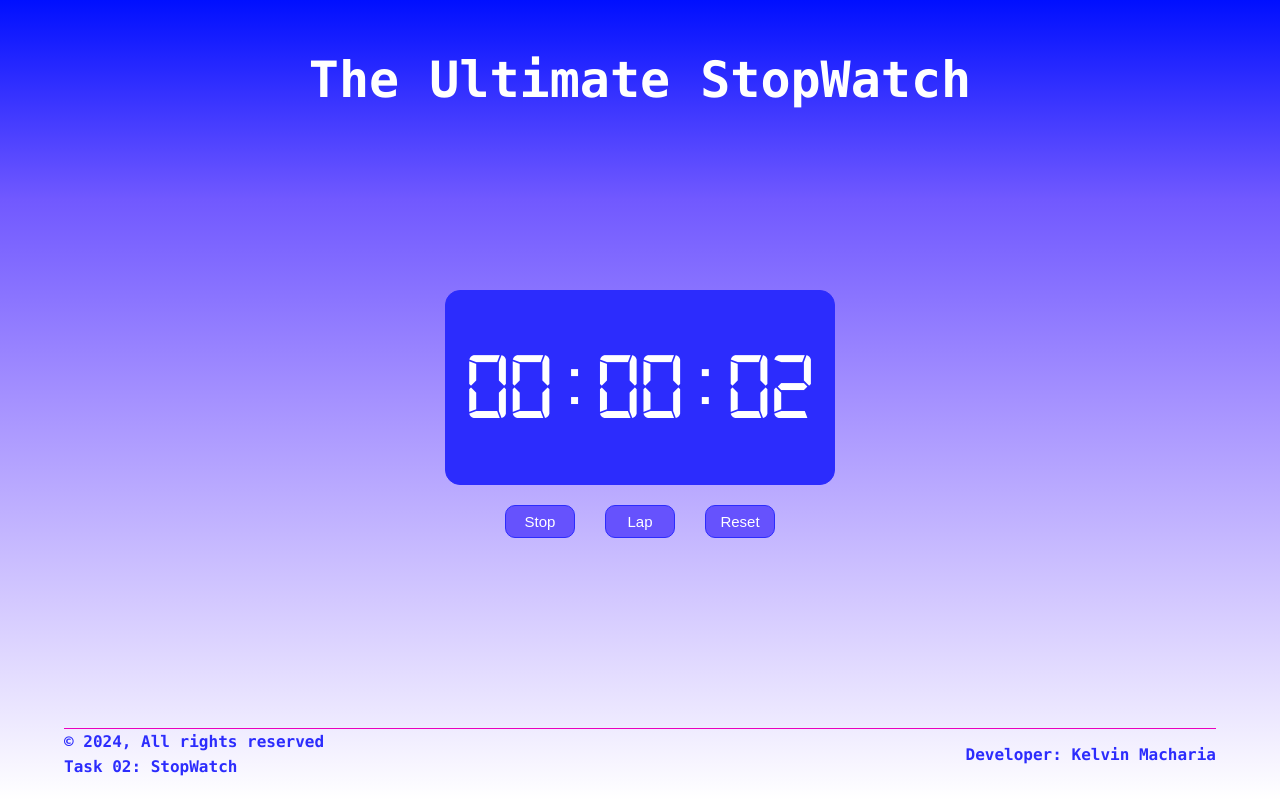
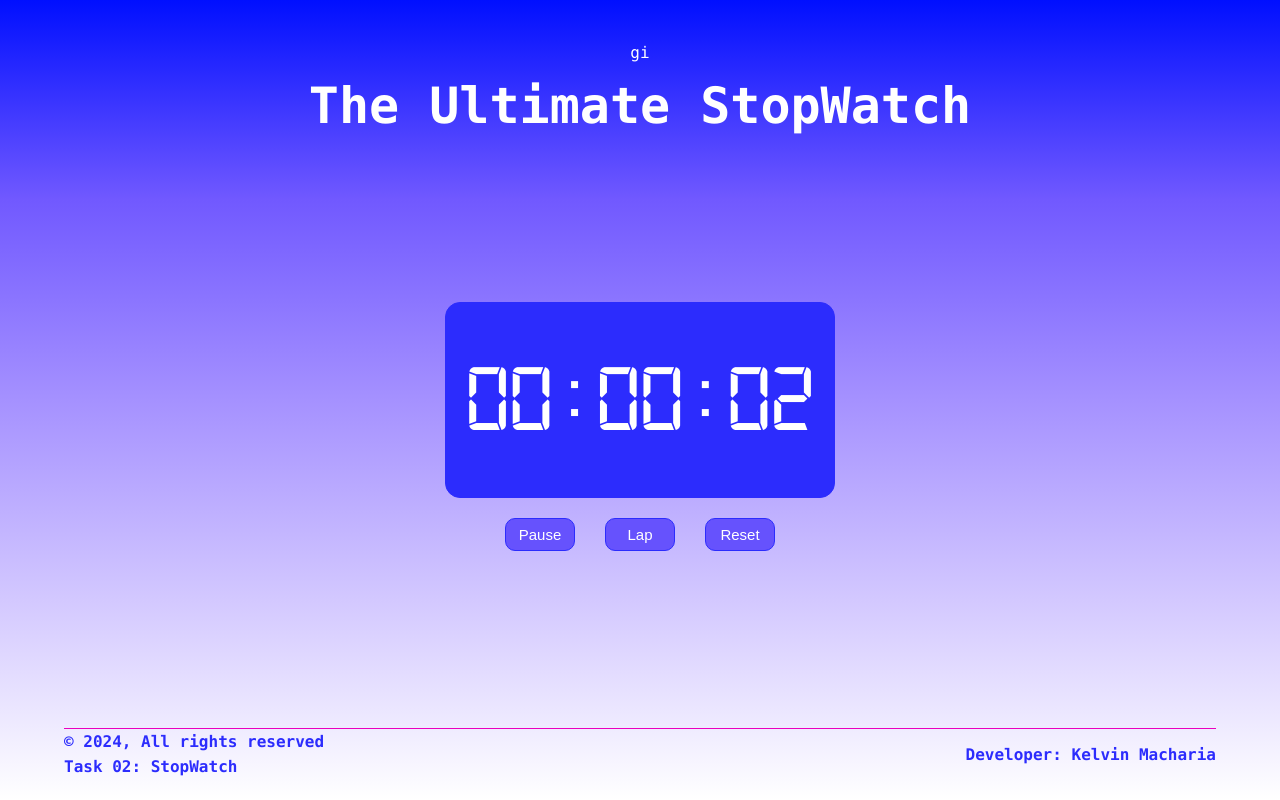
Before and after one commit to kelvinmacharia254/PRODIGY_WD_02, a plain HTML site: page index.html in a window 1280 px wide. Both pictures are taken after a click on the button "Start". Drawn offline with Linux system fonts and the light colour scheme; files whose address does not match are found by name.

Commit message:
fix start button textContent change logic

```diff
--- a/index.html
+++ b/index.html
@@ -8,7 +8,7 @@
     <script src="scripts/main.js" defer></script>
 </head>
 <body>
-    <header>
+    <header>gi
         <h1>The Ultimate StopWatch</h1>
     </header>
     <main>
--- a/scripts/main.js
+++ b/scripts/main.js
@@ -17,12 +17,12 @@ let interval ;
 function stopWatch(){
     if(timerNotRunning){
         counter()
-        startButton.textContent = "Stop"
+        startButton.textContent = "Pause"
         timerNotRunning = false
     } else{
         clearInterval(interval)
         timerNotRunning = true
-        startButton.textContent = "Start"
+        startButton.textContent = "Resume"
     }
 }
 
```
